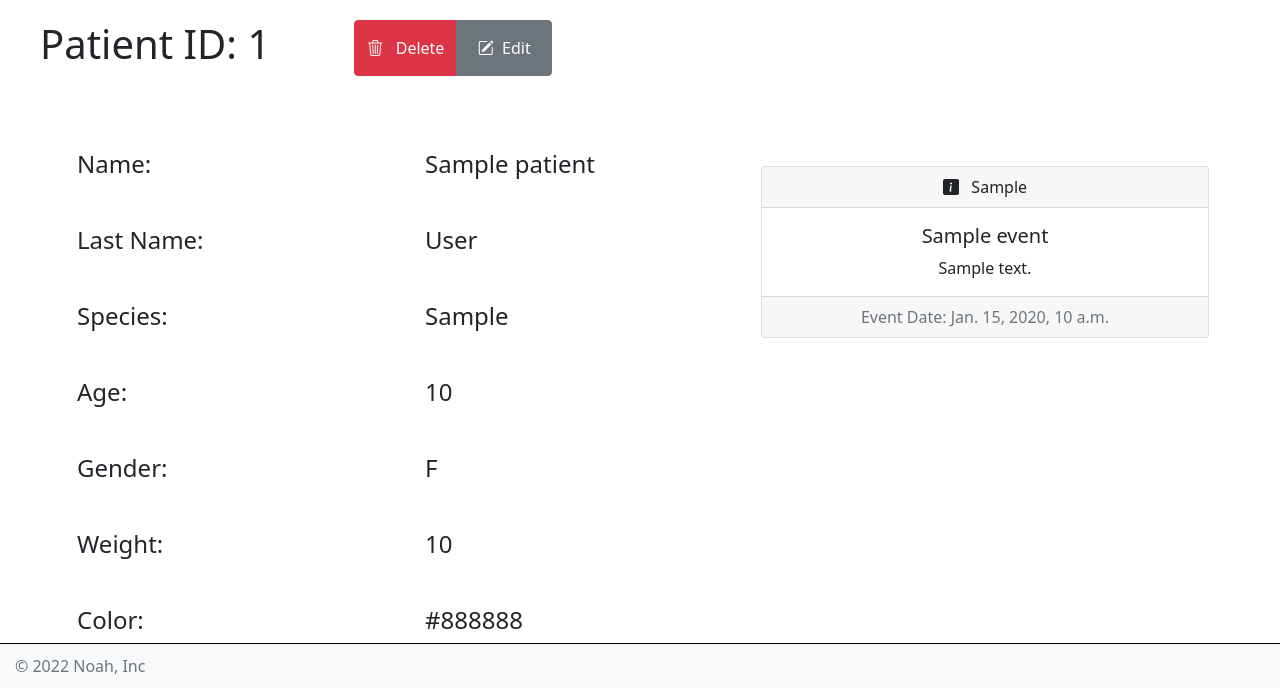
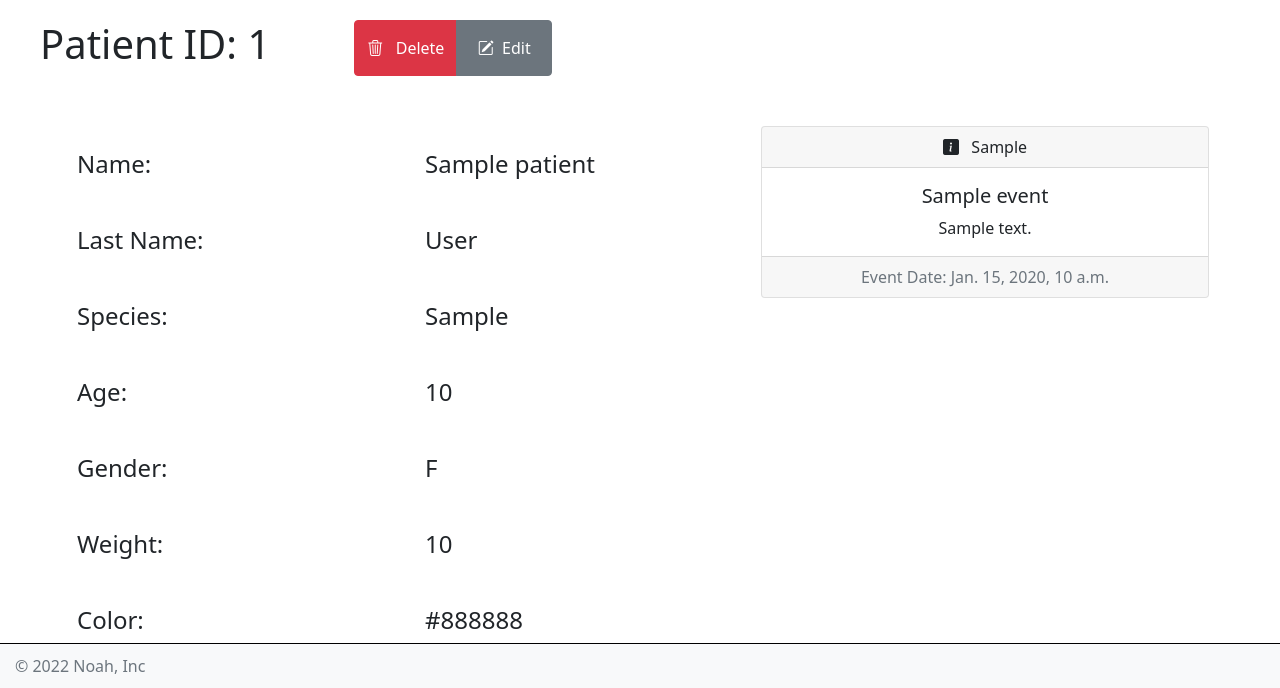
Before and after one commit to zane-kh/Group_Project_3, a Django app: page /patients/1/ in a window 1280 px wide. Shown: the part 119-807 px from the top of the page. Run offline with Django 4.2, Linux system fonts and the light colour scheme; a user stored in the database is signed in; tables that the repository leaves empty hold one stand-in row (values such as "Sample post"); some libraries are stand-ins or nearby versions.

Commit message:
adjust history card css

```diff
--- a/templates/patients/history.html
+++ b/templates/patients/history.html
@@ -28,11 +28,11 @@
         <div style="margin: 20px 0;">Color: </div>
         <div style="margin: 20px 40px;">{{patient.color}}</div>
     </div>
-    <div class="container-sm">
+    <div>
         {% if events %}
             {% for e in events %}
                 {% if e.patient.patient_name == patient.patient_name %}
-                <div class="card text-center" style="width: 35vw; margin: 40px auto;">
+                <div class="card text-center" style="width: 35vw; margin: 0px auto 40px;">
                     <div class="card-header" >
                         <i class="bi bi-info-square-fill"></i> &nbsp {{e.service}}
                     </div>
```
